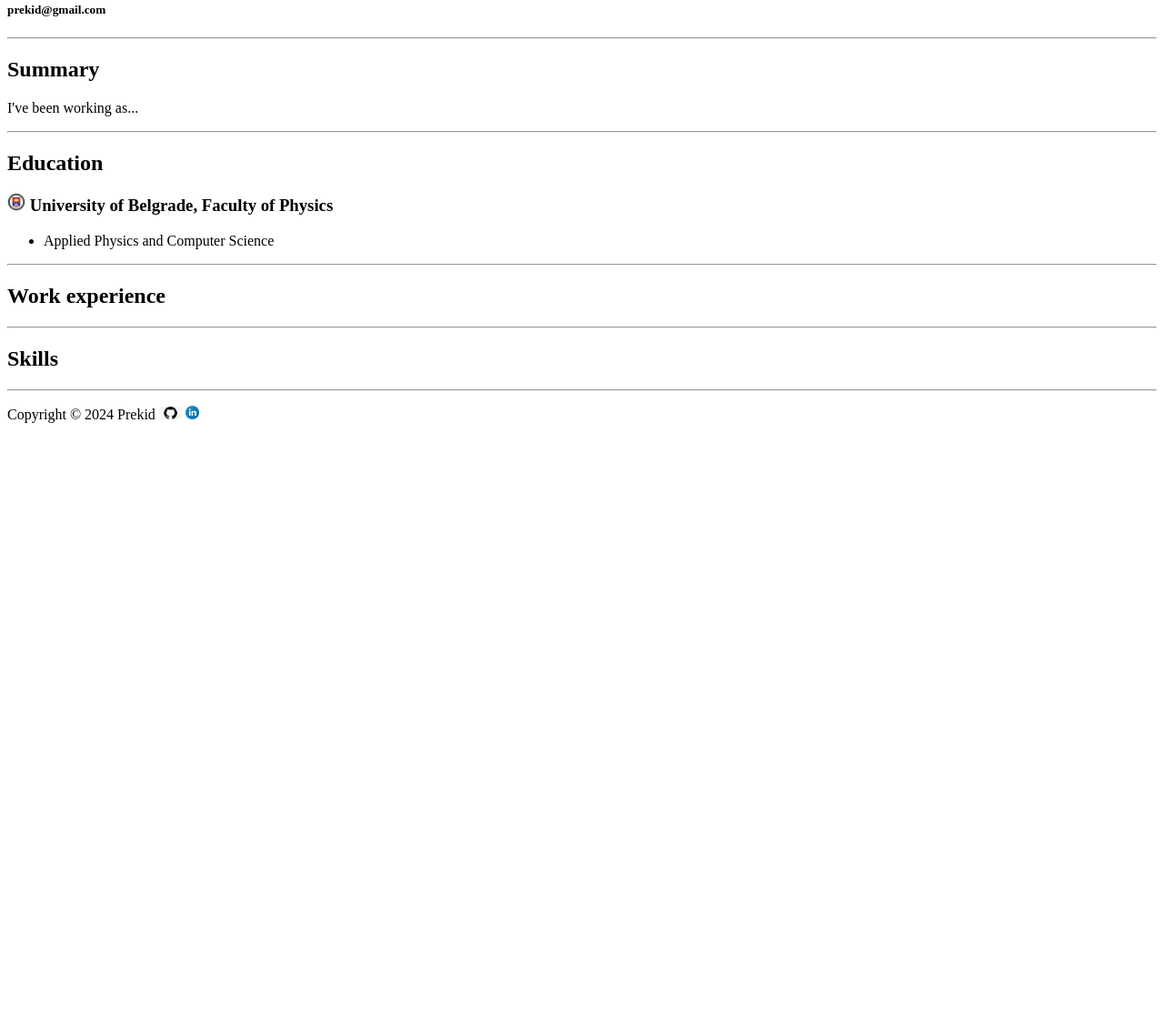
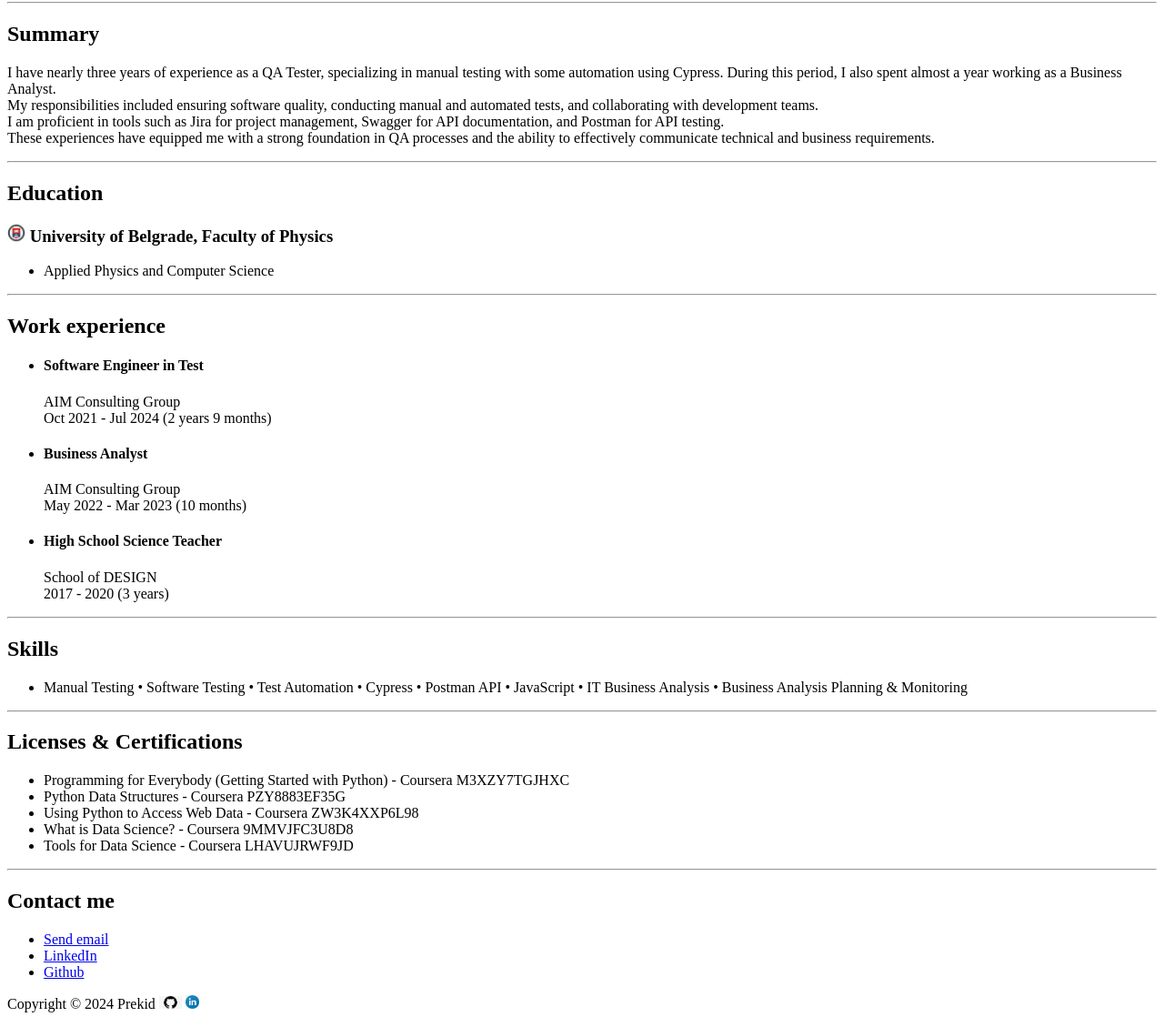
Before and after one commit to prekid/html---MyResume, a plain HTML site: page index.html in a window 1280 px wide. Shown: the part 290-1419 px from the top of the page at 91% size. Before the commit the page ends 800 px from the top, so only its background shows below. Drawn offline with Linux system fonts and the light colour scheme.

Commit message:
Add files via upload

```diff
--- a/index.html
+++ b/index.html
@@ -8,11 +8,10 @@
 <body>
 <img src="./Images/IMG_1894.JPG" alt="Profile photo - male face" width="200">
 <h1>Ivan Petrovic</h1>
-<h5>prekid@gmail.com</h5>
 
 <hr />
 <h2>Summary</h2>
-<p>I've been working as...</p>
+<p>I have nearly three years of experience as a QA Tester, specializing in manual testing with some automation using Cypress. During this period, I also spent almost a year working as a Business Analyst. <br /> My responsibilities included ensuring software quality, conducting manual and automated tests, and collaborating with development teams. <br /> I am proficient in tools such as Jira for project management, Swagger for API documentation, and Postman for API testing.<br />  These experiences have equipped me with a strong foundation in QA processes and the ability to effectively communicate technical and business requirements.</p>
 <hr />
 <h2>Education</h2>
 <h3><img src="./Images/UB_LOGO.png" alt="University of Belgrade Logo" width="20" > University of Belgrade, Faculty of Physics</h3>
@@ -21,12 +20,46 @@
 </ul>
 <hr />
 <h2>Work experience</h2>
+<ul>
+<li>
+<h4>Software Engineer in Test</h4>
+AIM Consulting Group <br />Oct 2021 - Jul 2024 (2 years 9 months) </li>
+
+<li><h4>Business Analyst</h4>
+AIM Consulting Group <br />May 2022 - Mar 2023 (10 months) </li>
+
+<li><h4>High School Science Teacher</h4>
+School of DESIGN <br />2017 - 2020 (3 years)</li>
+</ul>
 <hr />
 <h2>Skills</h2>
+<ul>
+<li>Manual Testing &bull;  Software Testing &bull; Test Automation &bull; Cypress &bull; Postman API &bull; JavaScript &bull; IT Business Analysis &bull; Business Analysis Planning &
+Monitoring</li></ul>
 <hr />
+<h2>Licenses & Certifications</h2>
+<ul>
+<li>Programming for Everybody (Getting Started with Python) - Coursera
+M3XZY7TGJHXC
+</li>
+<li>Python Data Structures - Coursera
+PZY8883EF35G</li>
+<li>Using Python to Access Web Data - Coursera
+ZW3K4XXP6L98</li>
+<li>What is Data Science? - Coursera
+9MMVJFC3U8D8</li>
+<li>Tools for Data Science - Coursera
+LHAVUJRWF9JD</li>
+</ul>
+<hr />
+<h2>Contact me</h2>
+<ul>
+<li><a href="mailto:prekid@gmail.com">Send email</a></li>
+<li> <a href="https://www.linkedin.com/in/prekid/">LinkedIn</a></li>
+<li><a href="https://github.com/prekid">Github</a></li></ul>
 
  <footer>
- <p>Copyright © 2024 Prekid
+ <p>Copyright &copy; 2024 Prekid
  <a href="https://github.com/prekid"><img src="./Images/kisspng-github-computer-icons-github-logo-5b459a3d238b60.4061479515312881251456.jpg" alt="github icon logo" width="25"></a>
  <a href="https://www.linkedin.com/in/prekid/"><img src="./Images/linkedin-logo-png-image-11660255244sq19d2papm.png" alt="linkedin icon logo" width="15"></a>
 
```
